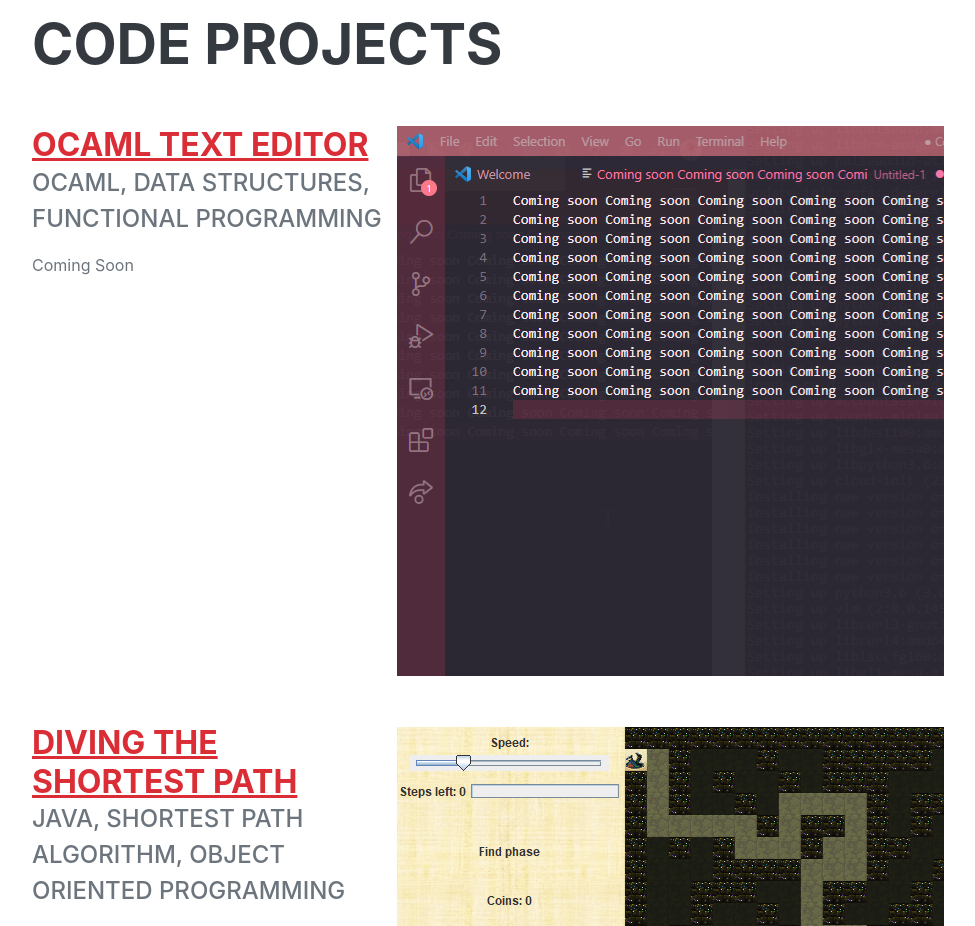
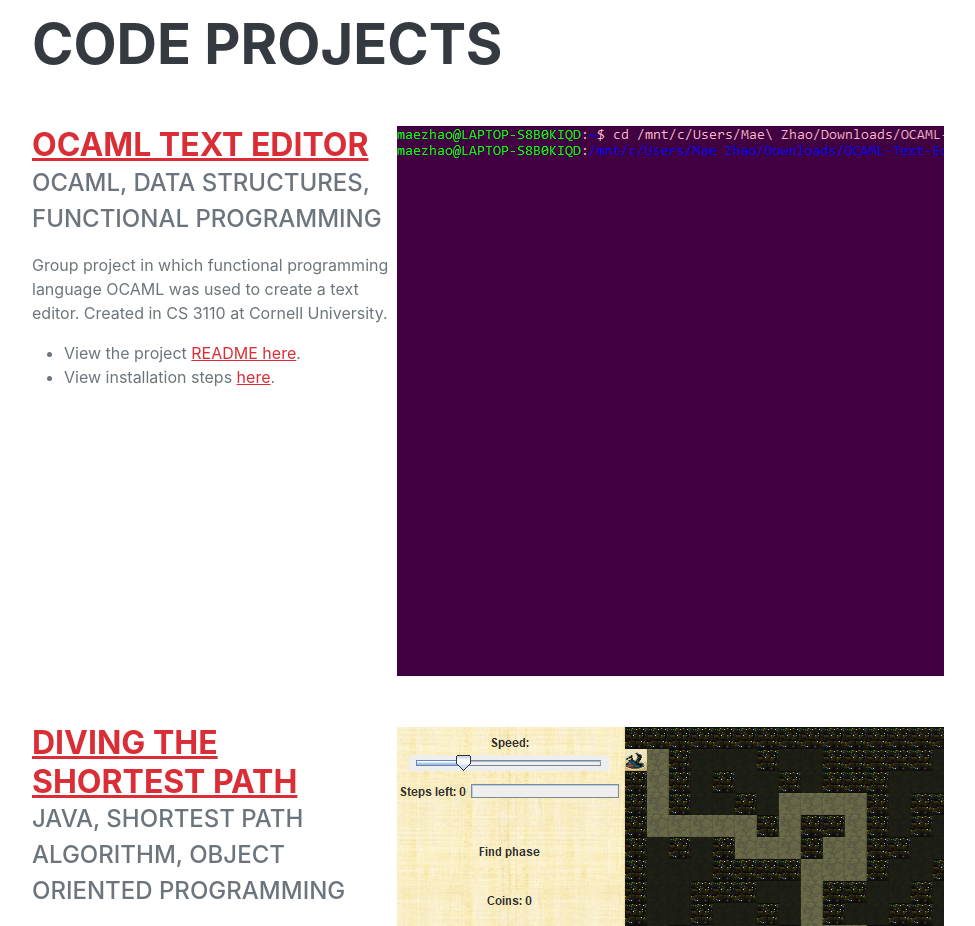
Before and after one commit to MaeZhao/MaeZhao.github.io, a plain HTML site: page index.html in a window 1280 px wide. Shown: the part 3240-4166 px from the top of the page, without its empty margins (288-1263 px from the left). Drawn offline with nearby package versions, Linux system fonts and the light colour scheme; a web font is replaced by a local one.

Commit message:
added another code project

```diff
--- a/index.html
+++ b/index.html
@@ -125,11 +125,15 @@
                     <h2 class="mb-5">Code Projects</h2>
                                         <div class="d-flex flex-column flex-md-row justify-content-between mb-5 code">
                         <div class="flex-text">
-                            <h3 class="mb-0"><a href="#" onclick="return false;">OCAML Text Editor</a></h3>
+                            <h3 class="mb-0"><a href="https://github.com/MaeZhao/OCAML-Text-Editor">OCAML Text Editor</a></h3>
                             <div class="subheading mb-3">OCAML, Data Structures, Functional Programming</div>
-                            <p>Coming Soon</p>
+                            <p>Group project in which functional programming language OCAML was used to create a text editor. Created in CS 3110 at Cornell University.</p>
+                            <ul>
+                                <li>View the project <a href="https://github.com/MaeZhao/OCAML-Text-Editor/blob/main/README.md">README here</a>.</li>
+                                <li>View installation steps <a href="https://github.com/MaeZhao/OCAML-Text-Editor/blob/main/README.md#installation-steps">here</a>.</li>
+                            </ul>
                         </div>
-                        <a class="flex-img" href="#" onclick="return false;"><div class="flex-img" style="background-image:url('assets/img/test_background.png');height:100%;"></div></a>
+                        <a class="flex-img" href="https://github.com/MaeZhao/OCAML-Text-Editor"><div class="flex-img" style="background-image:url('assets/img/ocaml.gif');height:100%;"></div></a>
                     </div>
                     <div class="d-flex flex-column flex-md-row justify-content-between mb-5 code">
                         <div class="flex-text">
```
Also changed, not shown: assets/img/ocaml.gif (added).
